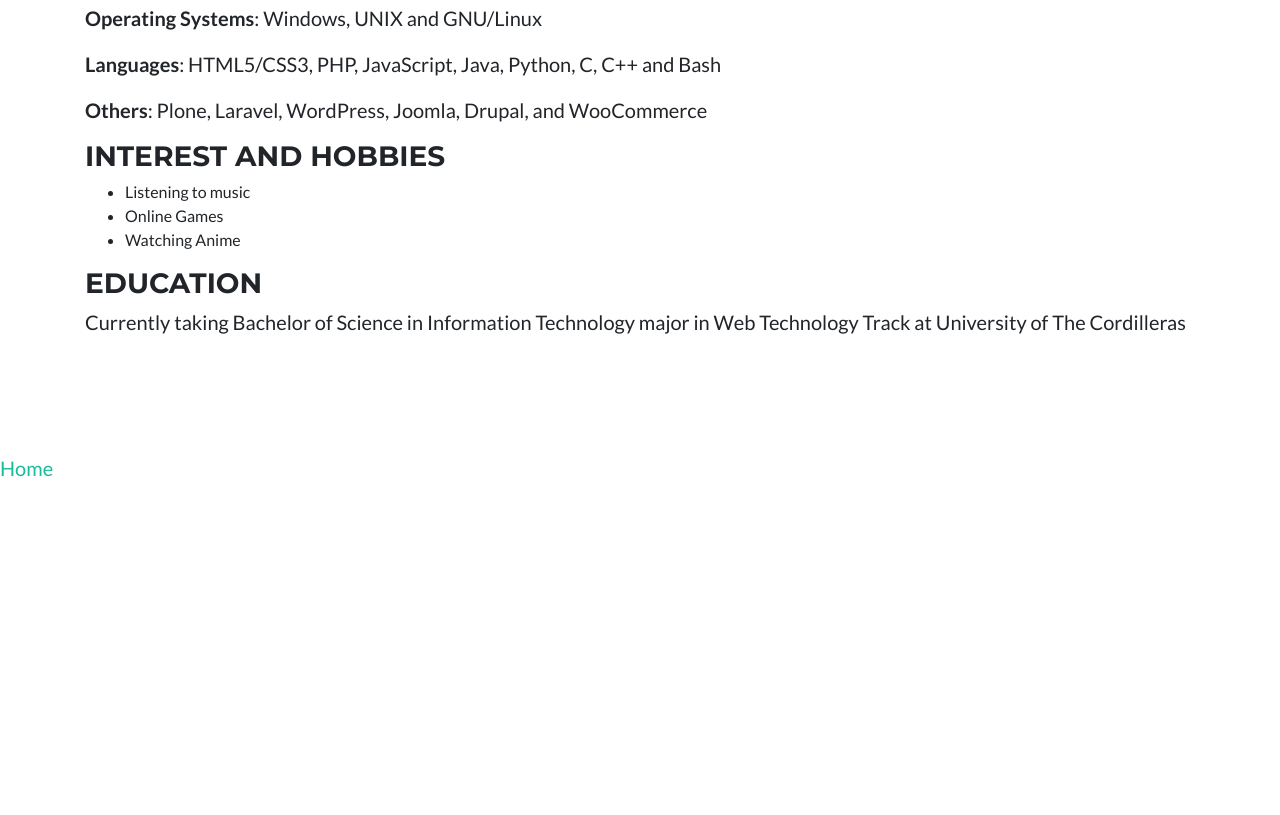
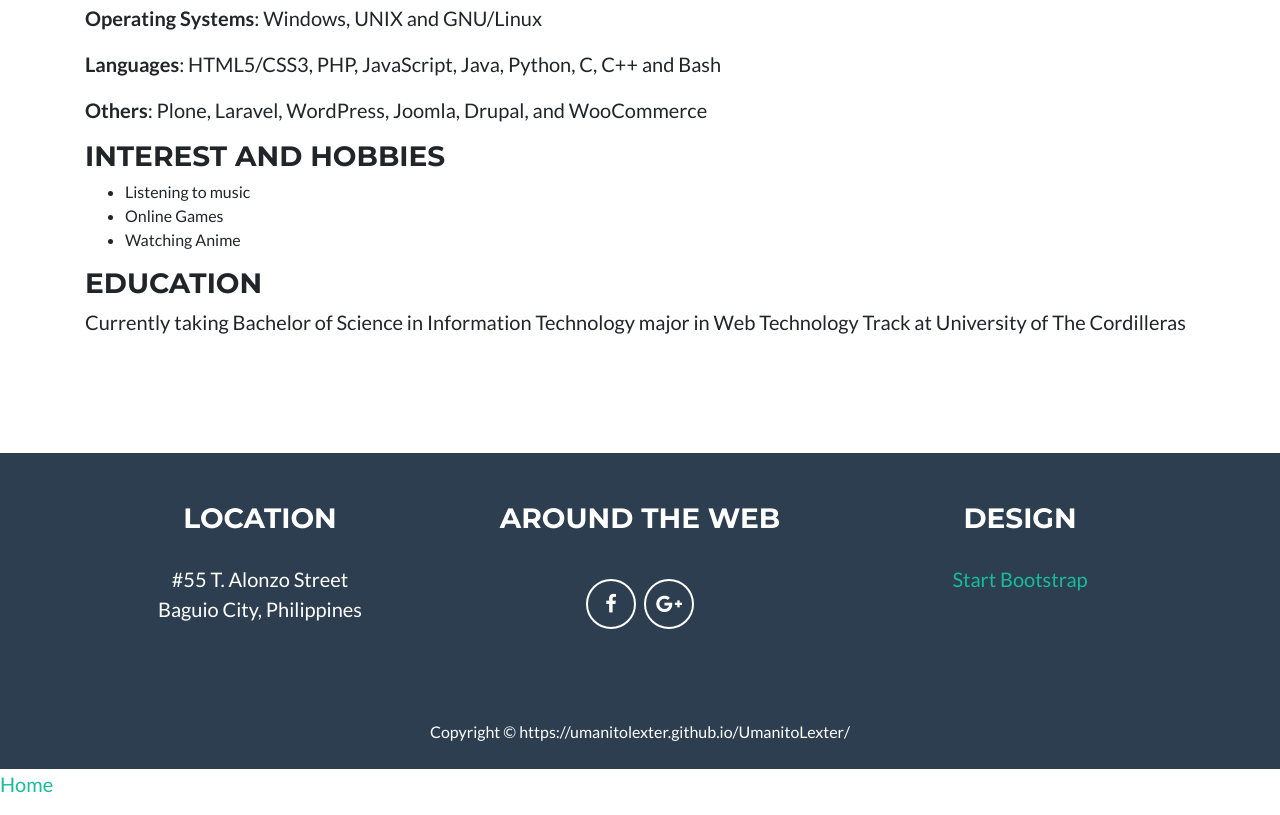
Before and after one commit to umanitolexter/UmanitoLexter, a website: page resume/resume.html in a window 1280 px wide. Shown: the part 490-1305 px from the top of the page. Before the commit the page ends 989 px from the top, so only its background shows below. Drawn offline with nearby package versions, Linux system fonts and the light colour scheme; files that its build step writes are made by us from their sources; files whose address does not match are found by name.

Commit message:
resume added

```diff
--- a/resume/resume.html
+++ b/resume/resume.html
@@ -7,7 +7,7 @@
     <meta name="author" content="">
 	<title>My Resume</title>
 	<!-- Bootstrap core CSS -->
-    <link href="vendor/bootstrap/css/bootstrap.min.css" rel="stylesheet">
+    <link href="UmanitoLexter/vendor/bootstrap/css/bootstrap.min.css" rel="stylesheet">
 
     <!-- Custom fonts for this template -->
     <link href="vendor/font-awesome/css/font-awesome.min.css" rel="stylesheet" type="text/css">
@@ -15,9 +15,9 @@
     <link href="https://fonts.googleapis.com/css?family=Lato:400,700,400italic,700italic" rel="stylesheet" type="text/css">
 
     <!-- Custom styles for this template -->
-    <link href="css/freelancer.min.css" rel="stylesheet">
+    <link href="UmanitoLexter/css/freelancer.min.css" rel="stylesheet">
 </head>
-<body>
+<body id="page-top">
 	<section class="portfolio">
   		<div class="container">
     		<h2 class="text-center">My Resume</h2>
@@ -46,6 +46,52 @@
     		</div>
   		</div>
 	</section>
+
+
+
+
+	    <!-- Footer -->
+    <footer class="text-center">
+      <div class="footer-above">
+        <div class="container">
+          <div class="row">
+            <div class="footer-col col-md-4">
+              <h3>Location</h3>
+              <p>#55 T. Alonzo Street
+                <br>Baguio City, Philippines</p>
+            </div>
+            <div class="footer-col col-md-4">
+              <h3>Around the Web</h3>
+              <ul class="list-inline">
+                <li class="list-inline-item">
+                  <a class="btn-social btn-outline" href="https://facebook.com/umanitolexter">
+                    <i class="fa fa-fw fa-facebook"></i>
+                  </a>
+                </li>
+                <li class="list-inline-item">
+                  <a class="btn-social btn-outline" href="https://plus.google.com/u/0/112006288196355077563">
+                    <i class="fa fa-fw fa-google-plus"></i>
+                  </a>
+                </li>
+              </ul>
+            </div>
+            <div class="footer-col col-md-4">
+              <h3>Design</h3>
+              <p><a href="http://startbootstrap.com">Start Bootstrap</a></p>
+            </div>
+          </div>
+        </div>
+      </div>
+      <div class="footer-below">
+        <div class="container">
+          <div class="row">
+            <div class="col-lg-12">
+              Copyright &copy; https://umanitolexter.github.io/UmanitoLexter/
+            </div>
+          </div>
+        </div>
+      </div>
+    </footer>
 	<p><a href="https://umanitolexter.github.io/UmanitoLexter/">Home</a></p>
 </body>
 </html>
```
